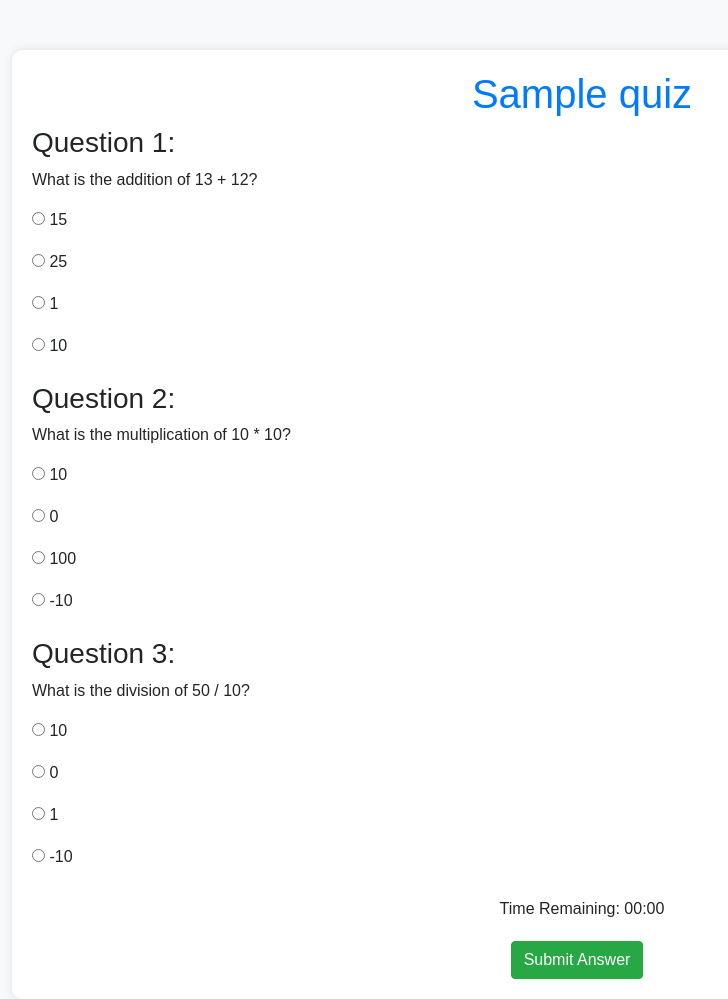
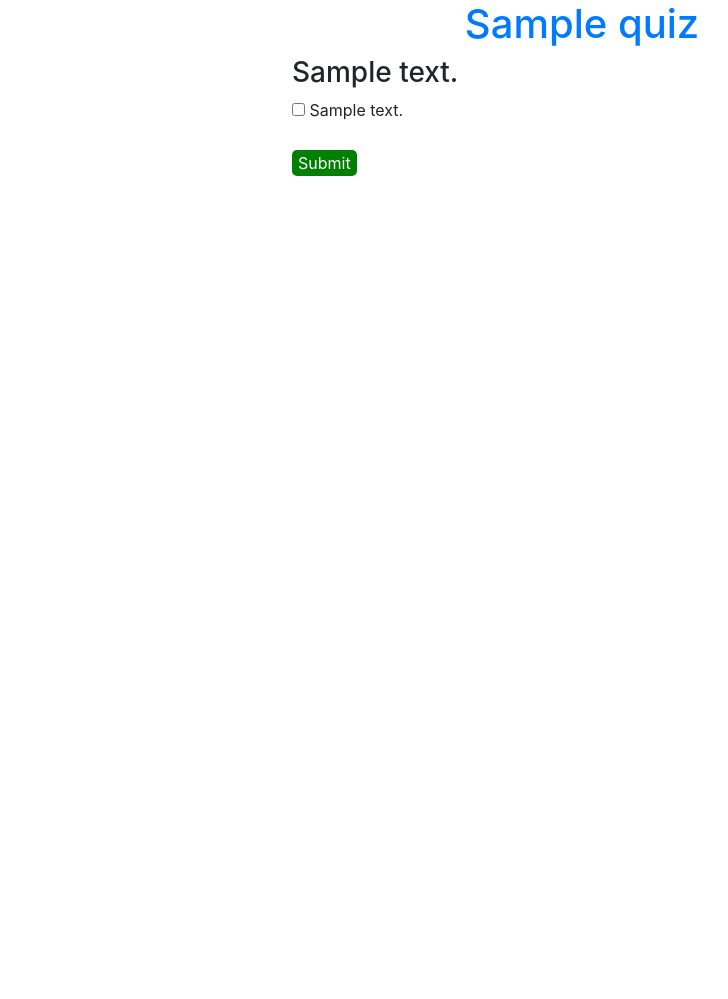
Before and after one commit to millywanderi/portfolio, a Django app: template TriviaMeld/templates/quiz/quiz_interface.html in a window 1280 px wide. Shown: the whole page, without its empty margins (58-786 px from the left). After the commit the page ends 176 px from the top, so only its background shows below. Run offline with Django 5.2, Linux system fonts and the light colour scheme; tables that the repository leaves empty hold one stand-in row (values such as "Sample post"); the template is opened without the code that fills it: values that come from a table or form of the project are taken from there, most other values are stand-ins (such as "Sample title", 1, 10 or a date in 2020); some libraries are stand-ins or nearby versions.

Commit message:
Modified the quiz interface page to accept questions and options

```diff
--- a/TriviaMeld/templates/quiz/quiz_interface.html
+++ b/TriviaMeld/templates/quiz/quiz_interface.html
@@ -3,103 +3,77 @@
     <head>
         <meta charset="UTF-8">
         <meta name="viewport" content="width=device-width, initial-scale=1.0">
-        <title>{{ quiz.title }}</title>
+        <title>{{ selected_quiz.title }}</title>
 
         <link rel="stylesheet" href="https://maxcdn.bootstrapcdn.com/bootstrap/4.5.2/css/bootstrap.min.css">
 
     </head>
     <body>
-        <div class="container">
-            <h1>{{ quiz.title }}</h1>
-            <div id="question-container">
-                <h3 id="question">Question 1: </h3>
-                <p>What is the addition of 13 + 12?</p>
-                <ul id="options">
-                    <li><label><input type="radio" name="option" value="A"> 15</label></li>
-                    <li><label><input type="radio" name="option" value="B"> 25</label></li>
-                    <li><label><input type="radio" name="option" value="C"> 1</label></li>
-                    <li><label><input type="radio" name="option" value="D"> 10</label></li>
-                </ul>
-                <h3 id="question">Question 2: </h3>
-                <p>What is the multiplication of 10 * 10?</p>
-                <ul id="options">
-                    <li><label><input type="radio" name="option" value="A"> 10</label></li>
-                    <li><label><input type="radio" name="option" value="B"> 0</label></li>
-                    <li><label><input type="radio" name="option" value="C"> 100</label></li>
-                    <li><label><input type="radio" name="option" value="D"> -10</label></li>
-                </ul>
-                <h3 id="question">Question 3: </h3>
-                <p>What is the division of 50 / 10?</p>
-                <ul id="options">
-                    <li><label><input type="radio" name="option" value="A"> 10</label></li>
-                    <li><label><input type="radio" name="option" value="B"> 0</label></li>
-                    <li><label><input type="radio" name="option" value="C"> 1</label></li>
-                    <li><label><input type="radio" name="option" value="D"> -10</label></li>
-                </ul>
+       <h1>{{ quiz.title }}</h1>
+
+       <div class="quiz-container">
+            <h2></h2>
+            <div class="question-container">
+                <form method="POST" action="{% url 'submit_answer' quiz.id %}">
+                    {% csrf_token %}
+                    {% for question in questions %}
+                    <div class="question">
+                        <h3>{{ question.text }}</h3>
+                        <div>
+                            {% for choice in question.question_choices %}
+                            <li class="checkbox">
+                                <input type="checkbox" id="option{{ choice.text }}" name="{{ question.question_name }}" value="{{ choice.text }}">
+                                <label for="option{{ choice.text }}"> {{ choice.text }}</label>
+                            </li>
+                            {% endfor %}
+                        </div>
+                    </div>
+
+                {% empty %}
+                    <p>No questions available for this quiz.</p>
+                {% endfor %}
+                <div>
+                    <button type="submit">Submit</button>
+                </div>
+                </form>
             </div>
-            <div id="timer-container">
-                <p id="timer">Time Remaining: <span id="timer-left">00:00</span>
-            </div>
-            <div id="button-container">
-                <button class="btn btn-success" id="submit-button">Submit Answer</button>
-            </div>
-        </div>
+
+       </div>
+
     </body>
 </html>
 
 <style>
-    body {
-        background-color: #f8f9fa;
-        font-family: Arial, Sans-serif;
-    }
-
-    .container {
-        margin-top: 50px;
-        background-color: #fff;
-        padding: 20px;
-        border-radius: 10px;
-        box-shadow: 0 0 10px rgba(0, 0, 0, 0.1);
-    }
-
     h1 {
         text-align: center;
         color: #007bff;
     }
-    #question-container {
+    .quiz-container {
+        margin-bottom: 30px;
+        margin-left: 350px;
+    }
+    .question {
         margin-bottom: 20px;
     }
-    #options {
+    .options {
         list-style-type: none;
-        padding-left: 0;
+        padding: 0;
     }
-    #options li {
+    .options li {
         margin-bottom: 10px;
     }
-    #timer-container {
-        text-align: center;
-        margin-bottom: 20px;
+    .checkbox {
+        list-style: none;
     }
-    #button-container {
-        text-align: center;
+    button[type="submit"] {
+        background-color: green;
+        color: white;
+        paddding: 10px 20px;
+        border: none;
+        border-radius: 5px;
+        cursor: pointer;
     }
-    #prev-button,
-    #next-button,
-    #submit-button {
-        margin-right: 10px;
+    button[type="submit"]:hover {
+        background-color: darkgreen;
     }
 </style>
-
-<script>
-    const timerElement = document.getElementById('time-left');
-    let timeLeft = 10;
-
-    function updateTimer() {
-        timerElement.textContent = timeLeft;
-        timeLeft--;
-
-        if (timeLeft < 0) {
-            clearInterval(timerInterval);
-        }
-    }
-    const timerInterval = setInterval(updateTimer, 1000);
-</script>
```
